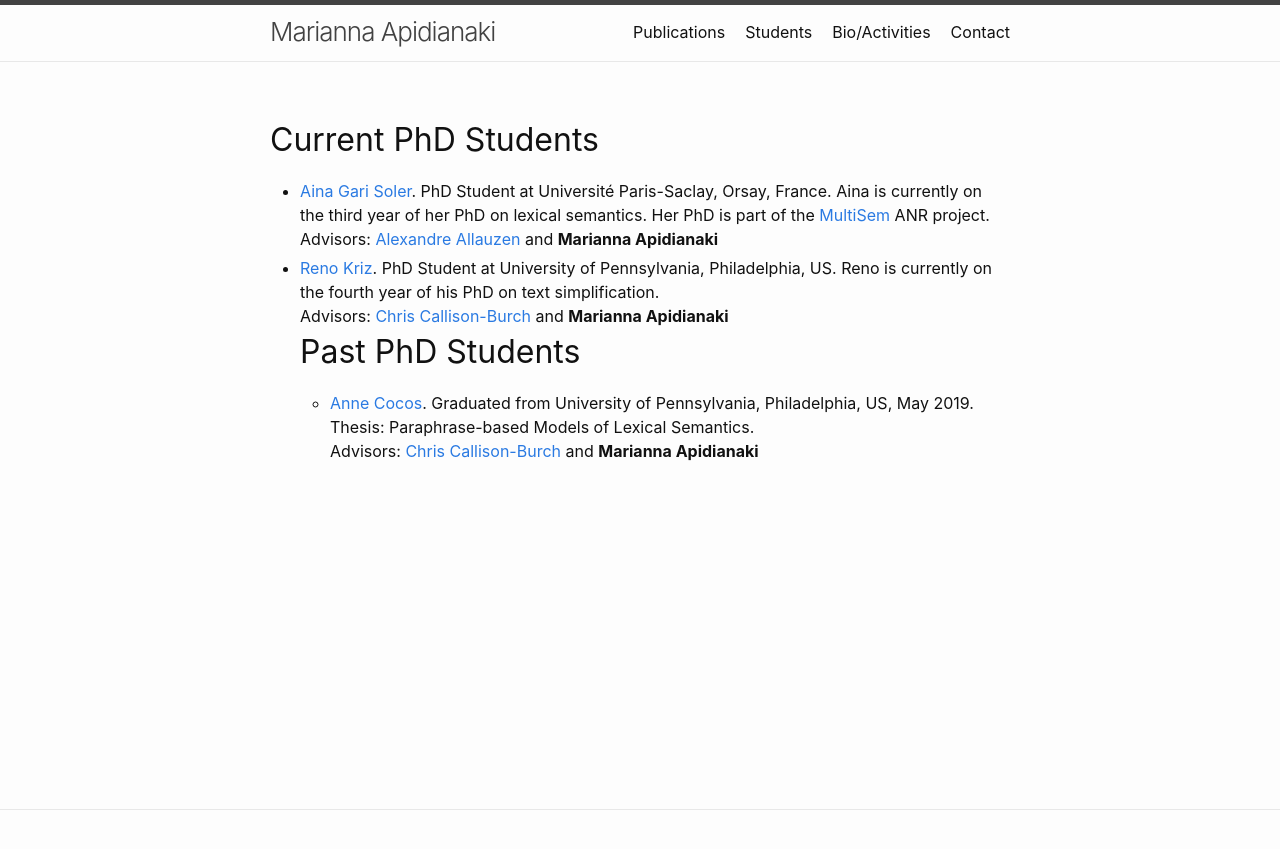
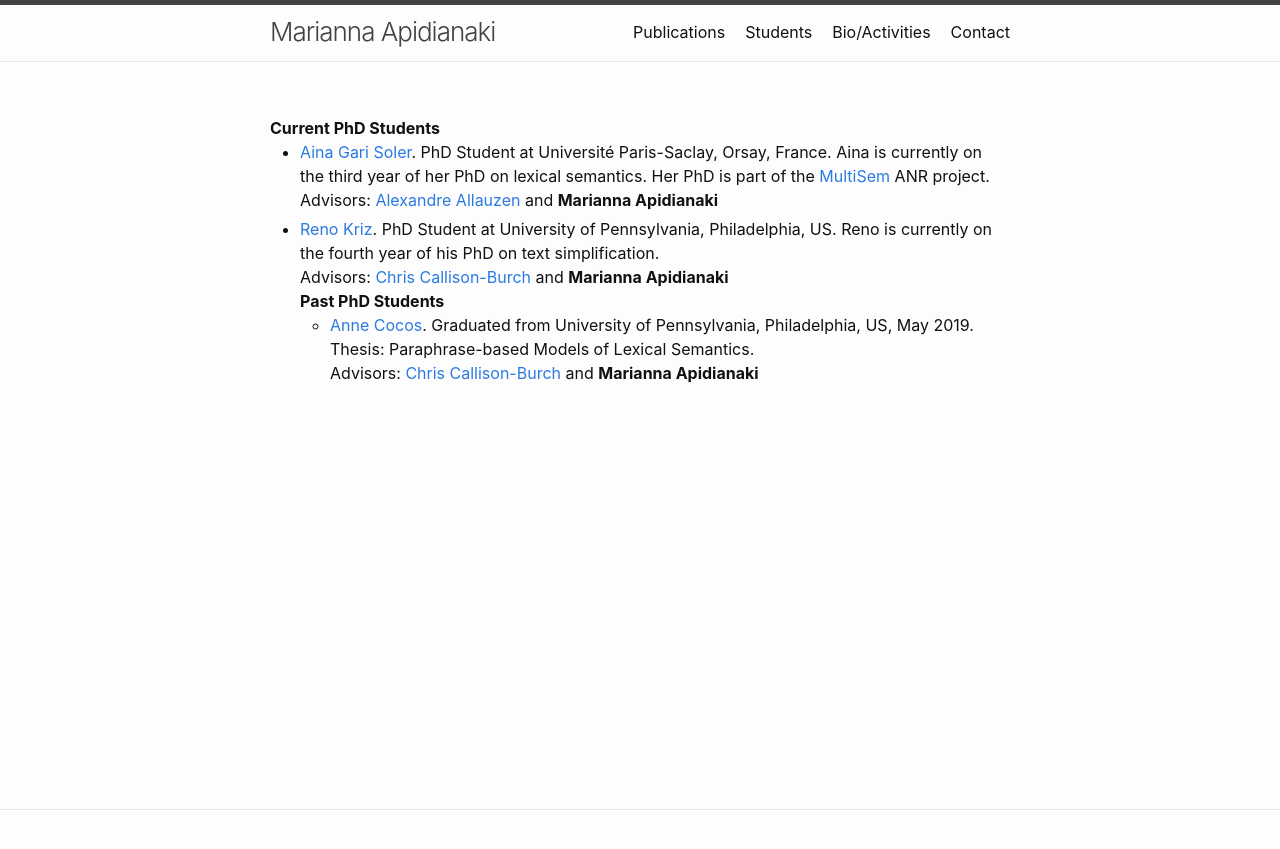
Before and after one commit to mariannaapi/mariannaapi.github.io, a Jekyll site: the page students/index.html, which Jekyll copies as it is, in a window 1280 px wide. Shown: the top 849 px of the page. Built offline with Jekyll 4.4.1, drawn with Linux system fonts in a browser that asks for light colours.

```diff
--- a/students/index.html
+++ b/students/index.html
@@ -37,7 +37,7 @@
 
   <div class="post-content">
     <br>
-	<h2>Current PhD Students</h2><ul>
+	<strong>Current PhD Students</strong><ul>
      <li> <a href="https://ainagari.github.io">Aina Gari Soler</a>. PhD Student at Université Paris-Saclay, Orsay, France.
 	    Aina is currently on the third year of her PhD on lexical semantics. Her PhD is part of the <a href="https://sites.google.com/view/multisem/home">MultiSem</a> ANR project.
 
@@ -50,7 +50,7 @@
 	     Advisors: <a href="https://www.cis.upenn.edu/~ccb/">Chris Callison-Burch</a> and <strong>Marianna Apidianaki</strong>
     <br>
 
-	<h2>Past PhD Students</h2>
+	<strong>Past PhD Students</strong>
 	<ul>
 
 
```
